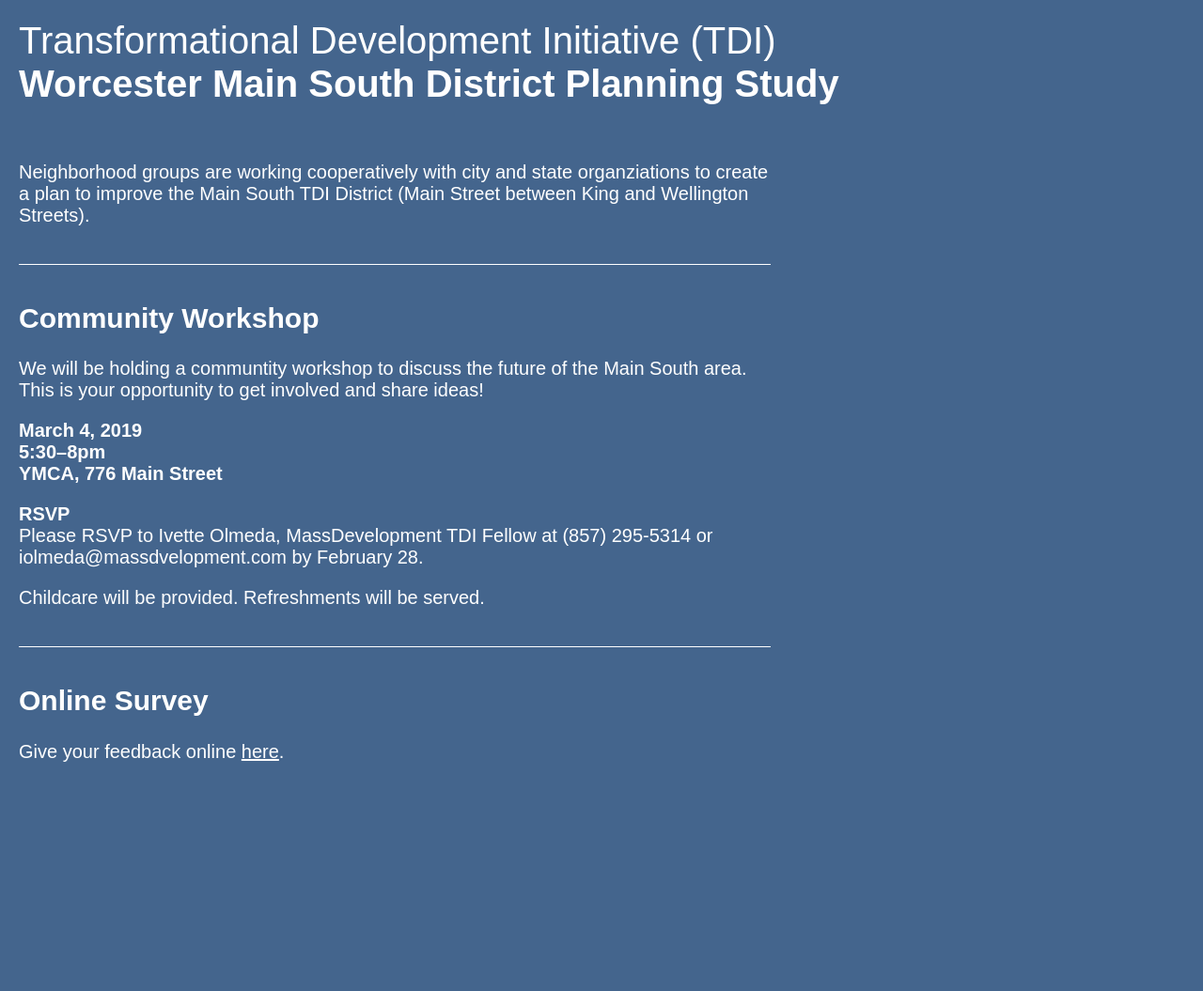
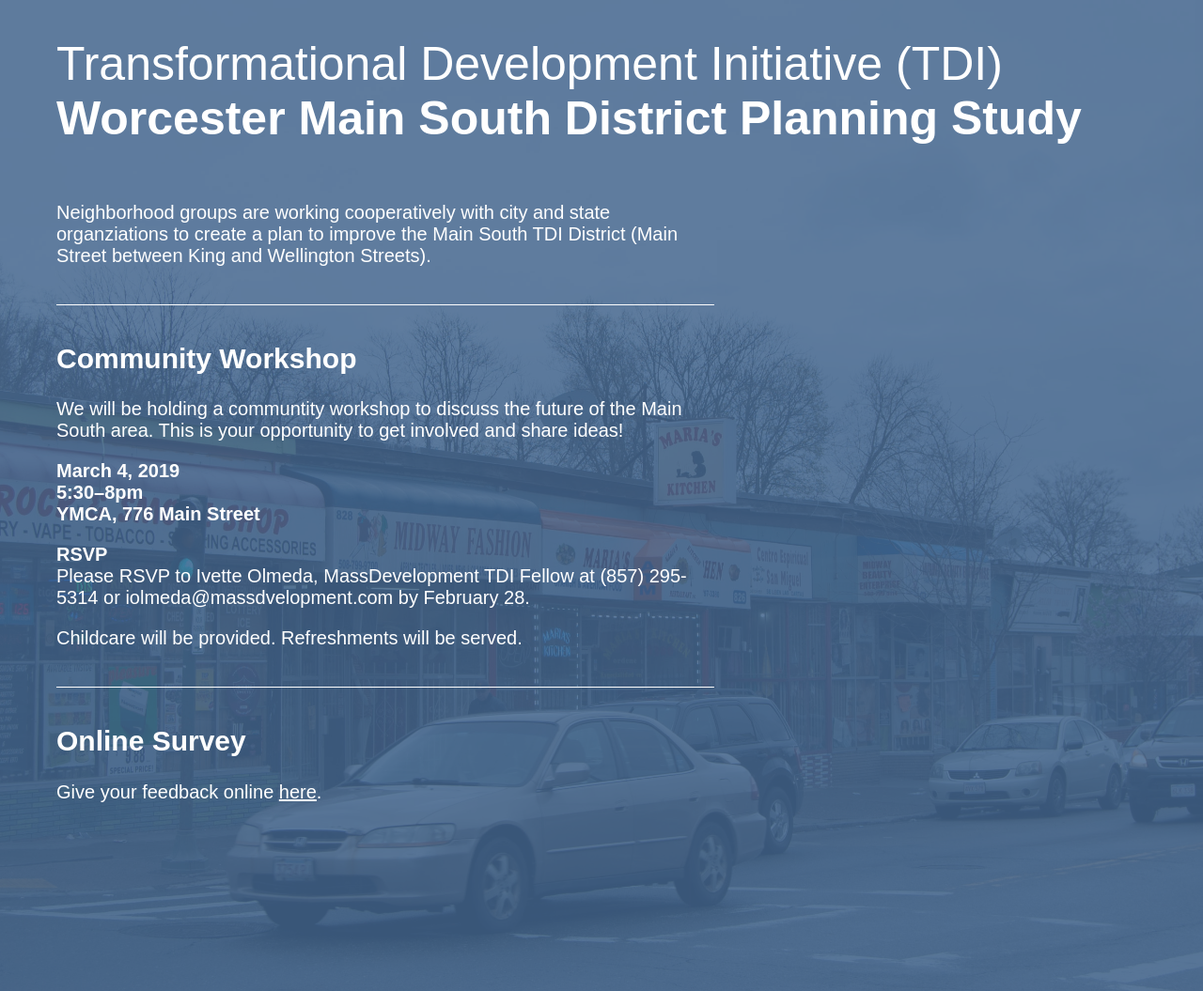
Before and after one commit to johnmccartin/mainsouth, a Jekyll site: the page built from index.md, in a window 1280 px wide. Shown: the whole page at 94% size. Built offline with Jekyll 4.4.1, drawn with Linux system fonts in a browser that asks for light colours; nearby versions of some CDN libraries.

Commit message:
add bg image

```diff
--- a/css/main.css
+++ b/css/main.css
@@ -197,49 +197,49 @@ __   ____ _ _ __(_) __ _| |__ | | ___  ___
 
 /* line 5, ../sass/_dark.scss */
 .dark {
-  background: #44658D;
+  background: rgba(68, 101, 141, 0.85);
   color: #fff;
 }
-/* line 13, ../sass/_dark.scss */
+/* line 15, ../sass/_dark.scss */
 .dark .border {
   border-color: #fff;
 }
-/* line 17, ../sass/_dark.scss */
+/* line 19, ../sass/_dark.scss */
 .dark .pure-menu.pure-menu-open, .dark .pure-menu.pure-menu-horizontal li .pure-menu-children {
   background: transparent;
   border: 0px;
 }
-/* line 22, ../sass/_dark.scss */
+/* line 24, ../sass/_dark.scss */
 .dark .pure-menu a, .dark .pure-menu .pure-menu-can-have-children > li:after {
   color: #fff;
 }
-/* line 26, ../sass/_dark.scss */
+/* line 28, ../sass/_dark.scss */
 .dark .pure-menu li a {
   padding: 5px 0px;
 }
-/* line 30, ../sass/_dark.scss */
+/* line 32, ../sass/_dark.scss */
 .dark .pure-menu li a:hover, .dark .pure-menu li a:focus {
   color: #ddd;
 }
-/* line 36, ../sass/_dark.scss */
+/* line 38, ../sass/_dark.scss */
 .dark .pure-menu .sub-menu a {
   color: #fff;
   padding-left: 1em;
 }
-/* line 41, ../sass/_dark.scss */
+/* line 43, ../sass/_dark.scss */
 .dark .pure-menu .sub-menu li:hover > a {
   color: #ddd;
 }
-/* line 45, ../sass/_dark.scss */
+/* line 47, ../sass/_dark.scss */
 .dark a {
   color: #fff;
 }
-/* line 49, ../sass/_dark.scss */
+/* line 51, ../sass/_dark.scss */
 .dark a:hover {
   color: #ddd;
 }
 
-/* line 56, ../sass/_dark.scss */
+/* line 58, ../sass/_dark.scss */
 .brand-title.dark {
   background: #44658D;
 }
@@ -530,32 +530,6 @@ __   ____ _ _ __(_) __ _| |__ | | ___  ___
   margin: 0px auto;
 }
 
-@media screen and (min-width: 48em) {
-  /* line 4, ../sass/_queries.scss */
-  .brand-title {
-    font-size: 3em;
-  }
-
-  /* line 9, ../sass/_queries.scss */
-  .nav-menu {
-    background: transparent;
-  }
-
-  /* line 14, ../sass/_queries.scss */
-  .md-pull-down {
-    bottom: 0;
-  }
-
-  /* line 19, ../sass/_queries.scss */
-  .header {
-    position: fixed;
-  }
-
-  /* line 23, ../sass/_queries.scss */
-  .content {
-    padding-top: 2em;
-  }
-}
 /* line 1, ../sass/_text.scss */
 .text-centered {
   text-align: center;
@@ -602,64 +576,67 @@ __   ____ _ _ __(_) __ _| |__ | | ___  ___
   z-index: -99997;
 }
 
-/* line 139, ../sass/main.scss */
+/* line 138, ../sass/main.scss */
 html, body {
   height: 100%;
   width: 100%;
   overflow-x: hidden;
 }
 
-/* line 145, ../sass/main.scss */
+/* line 144, ../sass/main.scss */
 html, button, input, select, textarea,
 .pure-g [class*="pure-u"] {
   font-family: Arial, "Lucida Grande", sans-serif;
 }
 
-/* line 150, ../sass/main.scss */
+/* line 149, ../sass/main.scss */
 ::selection {
   background: #44658D;
   color: #fff;
 }
 
-/* line 154, ../sass/main.scss */
+/* line 153, ../sass/main.scss */
 ::-moz-selection {
   background: #44658D;
   color: #fff;
 }
 
-/* line 159, ../sass/main.scss */
+/* line 158, ../sass/main.scss */
 body {
   color: #222;
   font-size: 20px;
+  background: url("../img/mainst.jpg") no-repeat center center;
+  background-repeat: no-repeat;
+  background-size: cover;
 }
 
-/* line 163, ../sass/main.scss */
+/* line 165, ../sass/main.scss */
 a {
   color: #222;
 }
 
-/* line 167, ../sass/main.scss */
+/* line 169, ../sass/main.scss */
 a:hover {
   background: #44658D;
   color: #fff;
 }
 
-/* line 172, ../sass/main.scss */
+/* line 174, ../sass/main.scss */
 .link-on-dark {
   color: #fff;
 }
 
-/* line 176, ../sass/main.scss */
+/* line 178, ../sass/main.scss */
 .link-no-decor {
   text-decoration: none;
 }
 
-/* line 180, ../sass/main.scss */
+/* line 182, ../sass/main.scss */
 p:first-of-type {
   margin-top: 0;
 }
 
-/* line 184, ../sass/main.scss */
+/* line 186, ../sass/main.scss */
 .pure-g > div {
   box-sizing: border-box;
   -webkit-box-sizing: border-box;
@@ -667,39 +644,66 @@ p:first-of-type {
   box-sizing: border-box;
 }
 
-/* line 191, ../sass/main.scss */
+/* line 193, ../sass/main.scss */
 .layout {
   min-height: 100%;
   position: relative;
 }
 
-/* line 204, ../sass/main.scss */
+/* line 206, ../sass/main.scss */
 section {
   padding-bottom: 1em;
   border-bottom: 1px solid #fff;
   margin-bottom: 2em;
 }
-/* line 209, ../sass/main.scss */
+/* line 211, ../sass/main.scss */
 section:last-of-type {
   border-bottom: 0px;
 }
 
-/* line 216, ../sass/main.scss */
+/* line 218, ../sass/main.scss */
 .reader {
-  max-width: 800px;
+  max-width: 700px;
 }
 
-/* line 221, ../sass/main.scss */
+/* line 223, ../sass/main.scss */
 .title {
   text-decoration: none;
 }
 
-/* line 226, ../sass/main.scss */
+/* line 228, ../sass/main.scss */
 .brand-title {
   font-weight: 400;
   font-size: 2em;
 }
-/* line 230, ../sass/main.scss */
+/* line 232, ../sass/main.scss */
 .brand-title a {
   text-decoration: none;
 }
+
+@media screen and (min-width: 48em) {
+  /* line 4, ../sass/_queries.scss */
+  .brand-title {
+    font-size: 2.5em;
+  }
+
+  /* line 9, ../sass/_queries.scss */
+  .nav-menu {
+    background: transparent;
+  }
+
+  /* line 14, ../sass/_queries.scss */
+  .md-pull-down {
+    bottom: 0;
+  }
+
+  /* line 18, ../sass/_queries.scss */
+  .layout {
+    padding: 1em 2em;
+  }
+
+  /* line 26, ../sass/_queries.scss */
+  .content {
+    padding-top: 2em;
+  }
+}
--- a/sass/_dark.scss
+++ b/sass/_dark.scss
@@ -4,7 +4,9 @@
 
 .dark {
 
-	background: $highlight;
+		background: transparentize($highlight,.15);
+
+
 
   color: $primary-light;
 
```
Also changed, not shown: sass/_queries.scss (+5 -2 lines), sass/main.scss (+7 -2 lines), !archive/about/index.md (renamed from about/index.md), !archive/blog/index.md (renamed from blog/index.md), img/mainst.jpg (added), 9 other files.
